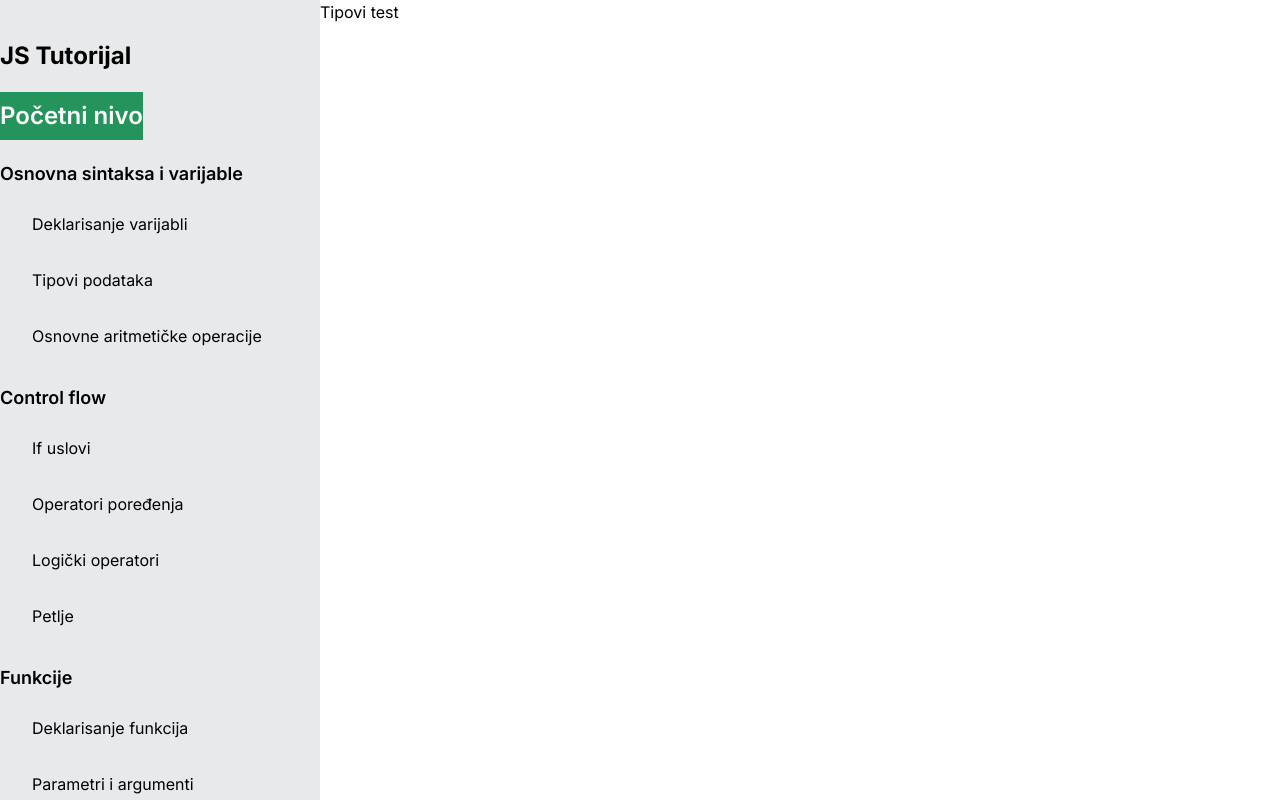
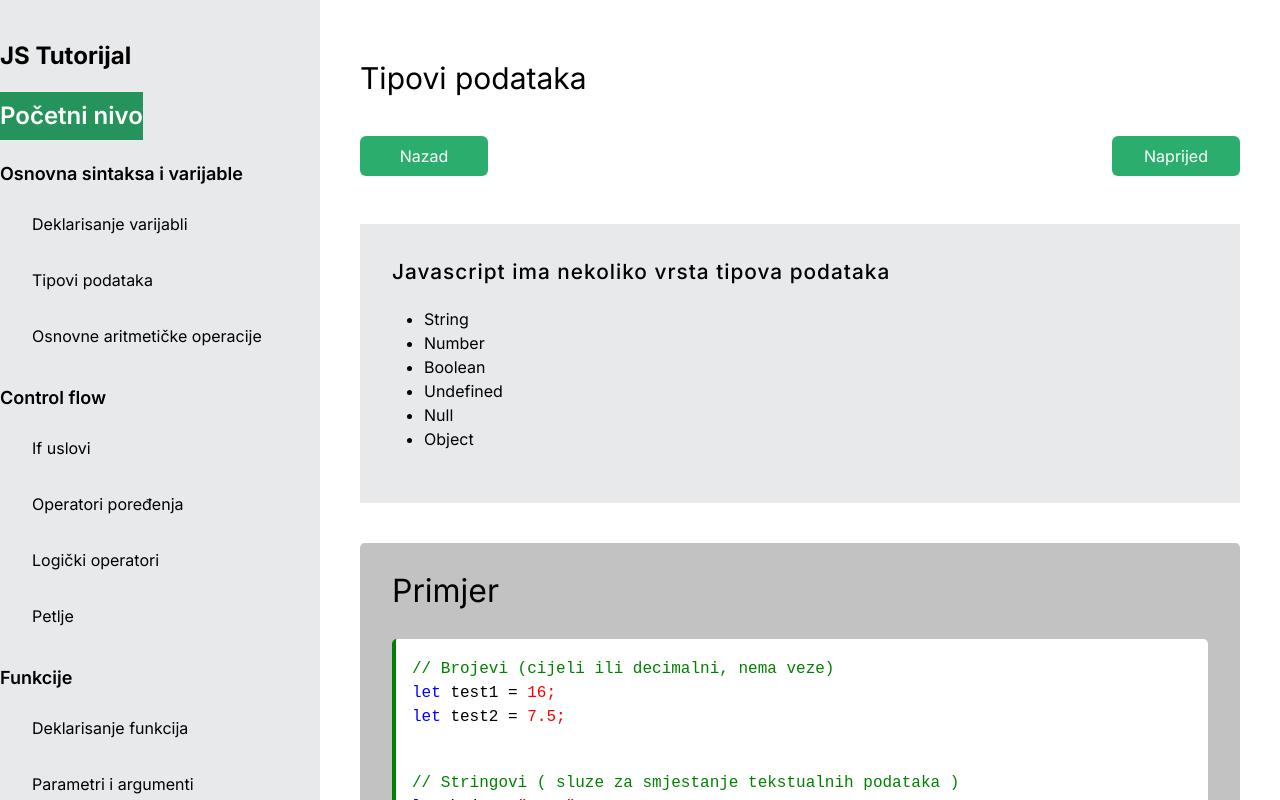
Before and after one commit to DenisKantic/graduate_project_nextJS, a Next.js app: page /TipoviPodataka in a window 1280 px wide. Built offline with nearby package versions, Linux system fonts and the light colour scheme.

Commit message:
created TipoviPodataka.jsx component

```diff
--- a/app/TipoviPodataka/page.jsx
+++ b/app/TipoviPodataka/page.jsx
@@ -1,8 +1,109 @@
 import React from 'react'
+import Link from 'next/link'
 
 const page = () => {
   return (
-    <div>Tipovi test</div>
+    <div className='w-full bg-white p-10 overflow-y-scroll'>
+
+<p className='text-3xl py-5 px-0'>Tipovi podataka</p>
+      <div className='w-full flex justify-between place-items-center pt-5 text-white'>
+      <Link href="/variables" className='w-[8em] py-2 text-center rounded-md bg-[#2bad6d]
+                    hover:bg-[#54cf92]'>Nazad</Link>
+      <Link href="/" className='w-[8em] py-2 text-center rounded-md bg-[#2bad6d]
+      hover:bg-[#54cf92]'>Naprijed</Link>
+      </div>
+
+      <div id='container'>
+        <h1>Javascript ima nekoliko vrsta tipova podataka</h1>
+
+        <ul className='py-5'>
+          <li>String</li>
+          <li>Number</li>
+          <li>Boolean</li>
+          <li>Undefined</li>
+          <li>Null</li>
+          <li>Object</li>
+        </ul>
+        </div>
+
+
+        <div id="exampleContainer" className='mt-10'>
+        <h1 className='text-2xl'>Primjer</h1>
+
+        <div id="example">
+          <span id="com">// Brojevi (cijeli ili decimalni, nema veze)</span>
+          <p><span id='blue'>let</span> test1 = <span>16;</span></p>
+          <p className='pb-10'><span id="blue">let</span> test2 = <span>7.5;</span></p>
+
+          <span id="com" className='py-10'>// Stringovi ( sluze za smjestanje tekstualnih podataka )</span>
+          <p><span id="blue">let</span> boja = <span>"Zuta";</span></p>
+          <p className='pb-10'><span id="blue">let</span> prezime = <span>"Kantic";</span></p>
+
+          <span id="com">// Boolean (logicko ispitivanje, true ili false)</span>
+          <p><span id="blue">let</span> x = <span>true;</span></p>
+          <p className='pb-10'><span id="blue">let</span> y = <span>false;</span></p>
+
+          <span id="com">// Undefined (nedeklarisana varijabla)</span>
+          <p className='pb-10'><span id="blue">let</span> varijabla;</p>
+
+          <span id="com">// Null (varijabla bez vrijednosti)</span>
+          <p className='pb-10'><span id="blue">let</span> varijabla = <span>null;</span></p>
+
+          <span id="com">// Objekat </span>
+          <p><span>let</span> osoba =
+          &#123; <span id="blue">ime:</span> "Denis", <span id="blue">godine:</span>26 &#125;;</p>
+        </div>
+
+        </div>
+
+        <p className='text-4xl py-10'>Brojevi u Javascriptu</p>
+
+        <p className='text-xl py-5'>Svi brojevi u Javascriptu se pohranjuju kao decimalni brojevi</p>
+        <p className='text-xl'>Brojevi se mogu pisati sa ili bez decimala.</p>
+
+        <div id="exampleContainer" className='mt-10'>
+          <h1>Primjer</h1>
+
+          <div id="example">
+            <span id="com">// Sa decimalama</span>
+            <p className='pb-10'><span id="blue">let</span> x1 = <span>34.00</span></p>
+
+            <span id="com">// Bez decimale</span>
+            <p><span id="blue">let</span> x1 = <span>34</span></p>
+          </div>
+          <a href="https://www.programiz.com/javascript/online-compiler/"  target='_blank' className='px-4 py-3  rounded-md  text-white font-semibold bg-[#2bad6d]
+      hover:bg-[#54cf92]'>Probaj u Editoru</a>
+        </div>
+
+        <p className='text-4xl py-10'>Stringovi u Javascriptu</p>
+
+        <p className='text-xl py-5'>Stringovi u Javascriptu se mogu pisati sa jednostrukim ili dvostrukim znacima.</p>
+
+        <div id="exampleContainer">
+          <h1>Primjer</h1>
+
+          <div id="example">
+            <p><span id="com">// Korištenjem dvostrukih navodnika</span></p>
+            <p className='pb-10'><span id="blue">let</span> brend = <span>"Mercedes"</span></p>
+
+            <p><span id="com">// Bez korištenja dvostrukih navodnika</span></p>
+            <p><span id="blue">let</span> brend = <span>'Mercedes'</span></p>
+          </div>
+          <a href="https://www.programiz.com/javascript/online-compiler/"  target='_blank' className='px-4 py-3  rounded-md  text-white font-semibold bg-[#2bad6d]
+      hover:bg-[#54cf92]'>Probaj u Editoru</a>
+        </div>
+
+        <div id="note">
+          <h1>Razlika između undefined i null u Javascriptu</h1>
+
+          <p>U JavaScriptu, "null" je posebna vrijednost koja se koristi kada želimo eksplicitno označiti da varijabla nema vrijednost ili da je prazna. Za razliku od "undefined", koji označava da varijabla nije inicijalizirana, "null" se koristi kada želimo jasno reći da varijabla nema nikakvu vrijednost.</p>
+            <br />
+            <p>U JavaScriptu, "undefined" je globalna varijabla koja je automatski definirana u jeziku. Varijabla "undefined" označava vrijednost koja se dodjeljuje varijablama koje još nisu inicijalizirane ili varijablama koje su eksplicitno postavljene na tu vrijednost.</p>
+
+        </div>
+
+
+      </div>
   )
 }
 
--- a/app/globals.css
+++ b/app/globals.css
@@ -33,6 +33,10 @@ span {
     border-radius: 0.3em;
 }
 
+#exampleContainer h1{
+    font-size: 2em;
+}
+
 #example{
     width: 100%;
     margin: 2em 0;
@@ -40,7 +44,6 @@ span {
     border-left: 0.3em solid green;
     background-color: white;
     border-radius: 0.3em;
-
 }
 
 #example p{
@@ -63,3 +66,12 @@ span {
     font-size: 1em;
     letter-spacing: 1px;
 }
+
+#com{
+    color: green;
+    font-family: 'Courier New', Courier, monospace;
+}
+
+#blue{
+    color: blue;
+}
--- a/app/variables/page.jsx
+++ b/app/variables/page.jsx
@@ -39,7 +39,7 @@ const page = () => {
           <p>y = <span>6;</span></p>
           <p>z = x + y;</p>
       </div>
-      <a href="/" className='px-4 py-3  rounded-md  text-white font-semibold bg-[#2bad6d]
+      <a href="https://www.programiz.com/javascript/online-compiler/"  target='_blank' className='px-4 py-3  rounded-md  text-white font-semibold bg-[#2bad6d]
       hover:bg-[#54cf92]'>Probaj u Editoru</a>
 
     </div>
@@ -61,7 +61,7 @@ const page = () => {
           <p><span className='text-blue-800'>var</span> y = <span>6;</span></p>
           <p><span className='text-blue-800'>var</span> z = x + y;</p>
       </div>
-      <a href="/" className='px-4 py-3  rounded-md  text-white font-semibold bg-[#2bad6d]
+      <a href="https://www.programiz.com/javascript/online-compiler/"  target='_blank' className='px-4 py-3  rounded-md  text-white font-semibold bg-[#2bad6d]
       hover:bg-[#54cf92]'>Probaj u Editoru</a>
     </div>
 
@@ -76,14 +76,14 @@ const page = () => {
     </div>
 
     <div id='exampleContainer'>
-      <h1 className='text-2xl'>Primjer korištenja varijable <span>let</span></h1>
+      <h1>Primjer korištenja varijable <span>let</span></h1>
 
       <div id='example' className='flex flex-col'>
           <p><span className='text-blue-800'>let</span> x = <span>5;</span></p>
           <p><span className='text-blue-800'>let</span> y = <span>6;</span></p>
           <p><span className='text-blue-800'>let</span> z = x + y;</p>
       </div>
-      <a href="/" className='px-4 py-3  rounded-md  text-white font-semibold bg-[#2bad6d]
+      <a href="https://www.programiz.com/javascript/online-compiler/"  target='_blank' className='px-4 py-3  rounded-md  text-white font-semibold bg-[#2bad6d]
       hover:bg-[#54cf92]'>Probaj u Editoru</a>
     </div>
 
@@ -95,7 +95,7 @@ const page = () => {
           <p><span className='text-blue-800'>const</span> y = <span>6;</span></p>
           <p><span className='text-blue-800'>const</span> z = x + y;</p>
       </div>
-      <a href="/" className='px-4 py-3  rounded-md  text-white font-semibold bg-[#2bad6d]
+      <a href="https://www.programiz.com/javascript/online-compiler/"  target='_blank' className='px-4 py-3  rounded-md  text-white font-semibold bg-[#2bad6d]
       hover:bg-[#54cf92]'>Probaj u Editoru</a>
     </div>
 
@@ -107,7 +107,7 @@ const page = () => {
           <p><span className='text-blue-800'>const</span> y = <span>6;</span></p>
           <p><span className='text-blue-800'>let</span> z = x + y;</p>
       </div>
-      <a href="/" className='px-4 py-3  rounded-md  text-white font-semibold bg-[#2bad6d]
+      <a href="https://www.programiz.com/javascript/online-compiler/" target='_blank' className='px-4 py-3  rounded-md  text-white font-semibold bg-[#2bad6d]
       hover:bg-[#54cf92]'>Probaj u Editoru</a>
     </div>
 
```
